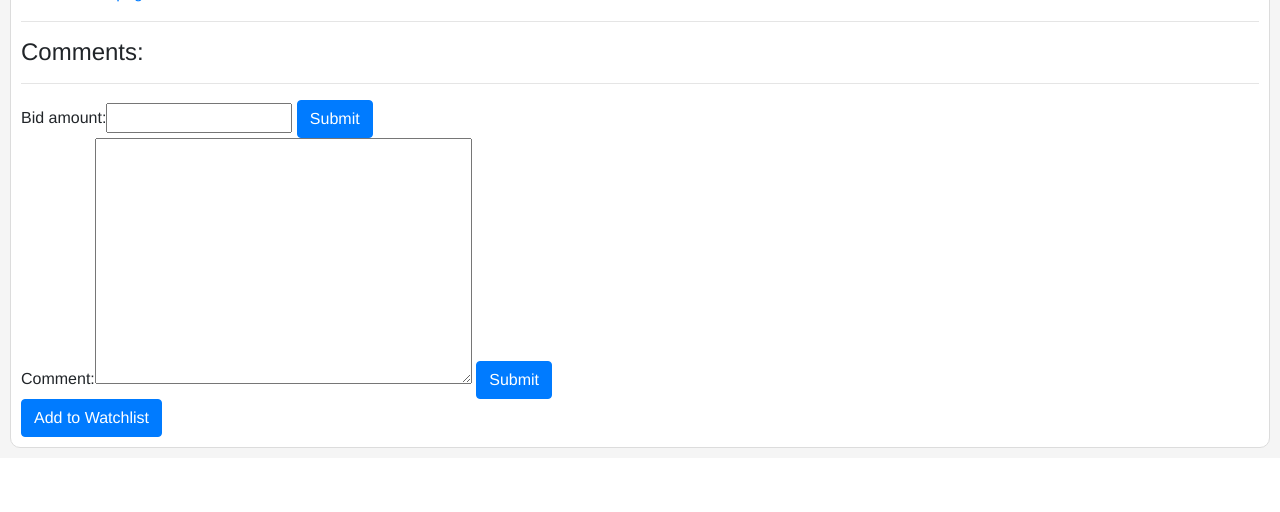
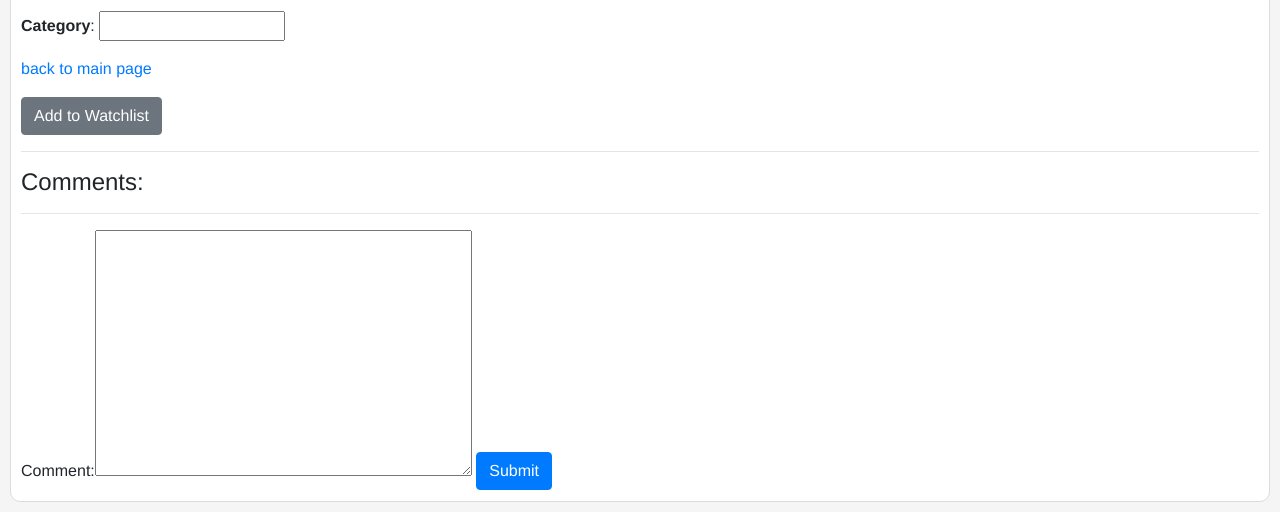
Before and after one commit to languephone/Web50-Commerce, a Django app: template auctions/templates/auctions/listing.html in a window 1280 px wide. Shown: the part 1021-1533 px from the top of the page. Before the commit the page ends 1469 px from the top, so only its background shows below. Run offline with Django 3.2, Linux system fonts and the light colour scheme; the template is opened without the code that fills it: values that come from a table or form of the project are taken from there, others are empty; some libraries are stand-ins or nearby versions.

Commit message:
Formatting

```diff
--- a/auctions/templates/auctions/listing.html
+++ b/auctions/templates/auctions/listing.html
@@ -4,6 +4,8 @@
     <div class="listing">
         <h2>
             {{ listing.title }}
+
+            <h4>
             {% if watchlist %}
             <span class="badge badge-primary">Watchlist</span>
             {% endif %}
@@ -12,15 +14,36 @@
             {% elif not listing.active %}
             <span class="badge badge-warning">Auction Closed</span>
             {% endif %}
+            </h4>
         </h2>
         <p>{{ listing.description }}</p>
         <hr>
         <p><img src="{{ listing.image }}" alt="A picture of {{ listing.title }}" height="150"></p>
         <h3>Top Bid: £{{ top_bid | floatformat:2 }}</h3>
+
+        <!-- Bidding Form -->
+        <form action="{% url 'bid' listing.id %}" method="post">
+            {% csrf_token %}
+            {{ bid_form }}
+            <input type="submit" class="btn btn-primary">
+        </form>
         <p><strong>Listed by</strong>: {{ listing.seller }}</p>
         <p><strong>Listed on</strong>: {{ listing.creation_date }}</p>
         <p><strong>Category</strong>: <a href="{% url 'category' listing.category %}">{{ listing.category }}</a></p>
         <p><a href="/">back to main page</a></p>
+
+       <!-- Add to Watchlist Button -->
+        <form action="{% url 'watchlist' %}" method="post">
+            {% csrf_token %}
+            <input type="hidden" value="{{ listing.id }}" name="listing_id">
+            <button type="submit" class="btn btn-secondary">
+                {% if watchlist %}
+                    Remove from Watchlist
+                {% else %}
+                    Add to Watchlist
+                {% endif %}
+            </button>
+        </form>
         <hr>
         <h4>Comments:</h4>
         {% for comment in listing.listing_comments.all %}
@@ -28,28 +51,14 @@
         {% endfor %}
 
         <hr>
-       <!-- Below are the forms for bidding, commenting and adding to a watchlist -->
-        <form action="{% url 'bid' listing.id %}" method="post">
-            {% csrf_token %}
-            {{ bid_form }}
-        	<input type="submit" class="btn btn-primary">
-        </form>
+
+       <!-- Comment Form -->
         <form action ="{% url 'comment' listing.id %}" method="post">
             {% csrf_token %}
             {{ comment_form }}
             <input type="submit" class="btn btn-primary">
         </form>
-        <form action="{% url 'watchlist' %}" method="post">
-            {% csrf_token %}
-            <input type="hidden" value="{{ listing.id }}" name="listing_id">
-            <button type="submit" class="btn btn-primary">
-                {% if watchlist %}
-                    Remove from Watchlist
-                {% else %}
-                    Add to Watchlist
-                {% endif %}
-            </button>
-        </form>
+
         {% if listing.seller == request.user and listing.active %}
             <form action="{% url 'close_auction' listing.id %}" method="post">
                 {% csrf_token %}
--- a/auctions/templates/auctions/new_listing.html
+++ b/auctions/templates/auctions/new_listing.html
@@ -2,7 +2,7 @@
 
 {% block body %}
 
-<h1>New Auction Listing</h1>
+<h2>Create New Auction Listing</h2>
 
 	<form action="{% url 'new_listing' %}" method="post">
 		{% csrf_token %}
```
